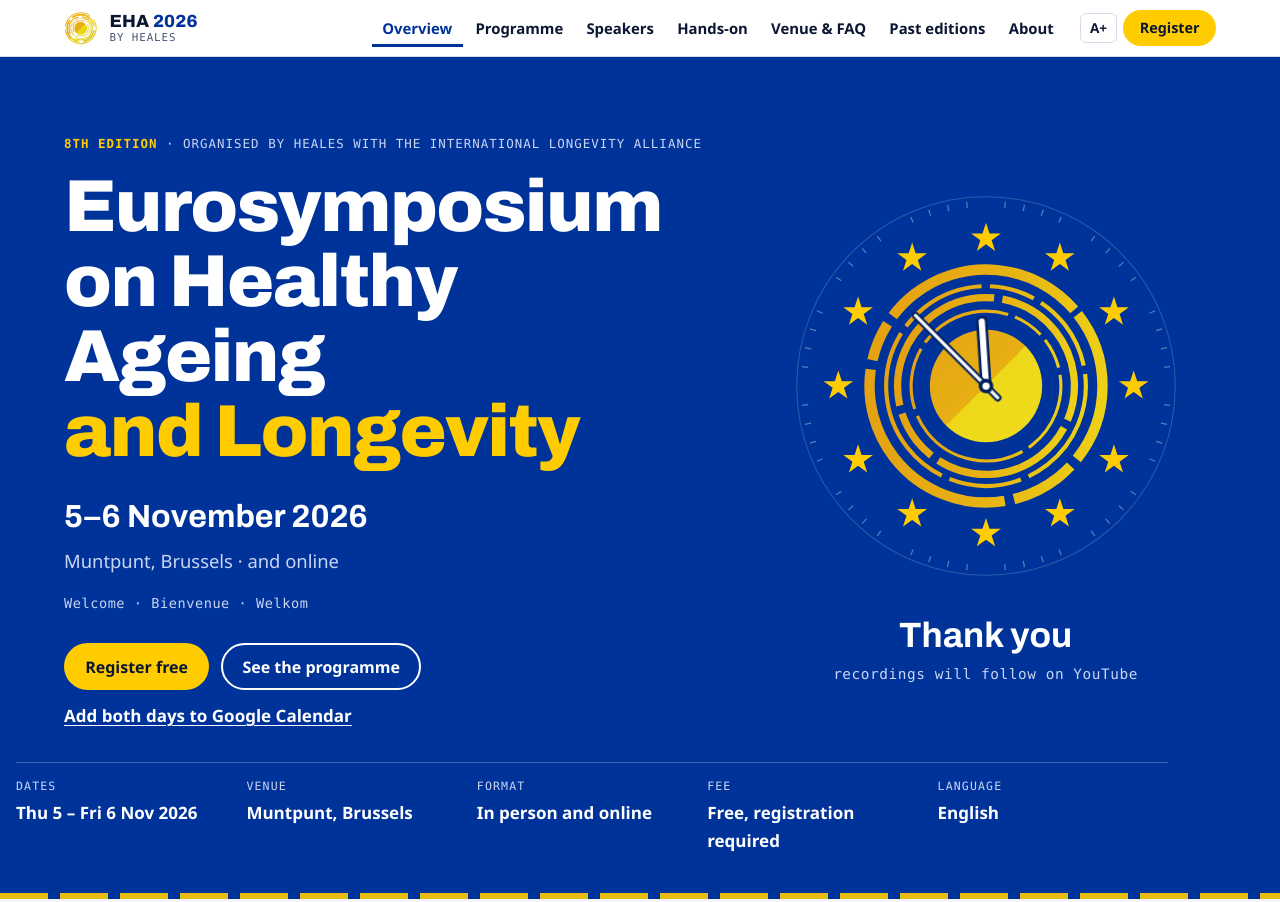
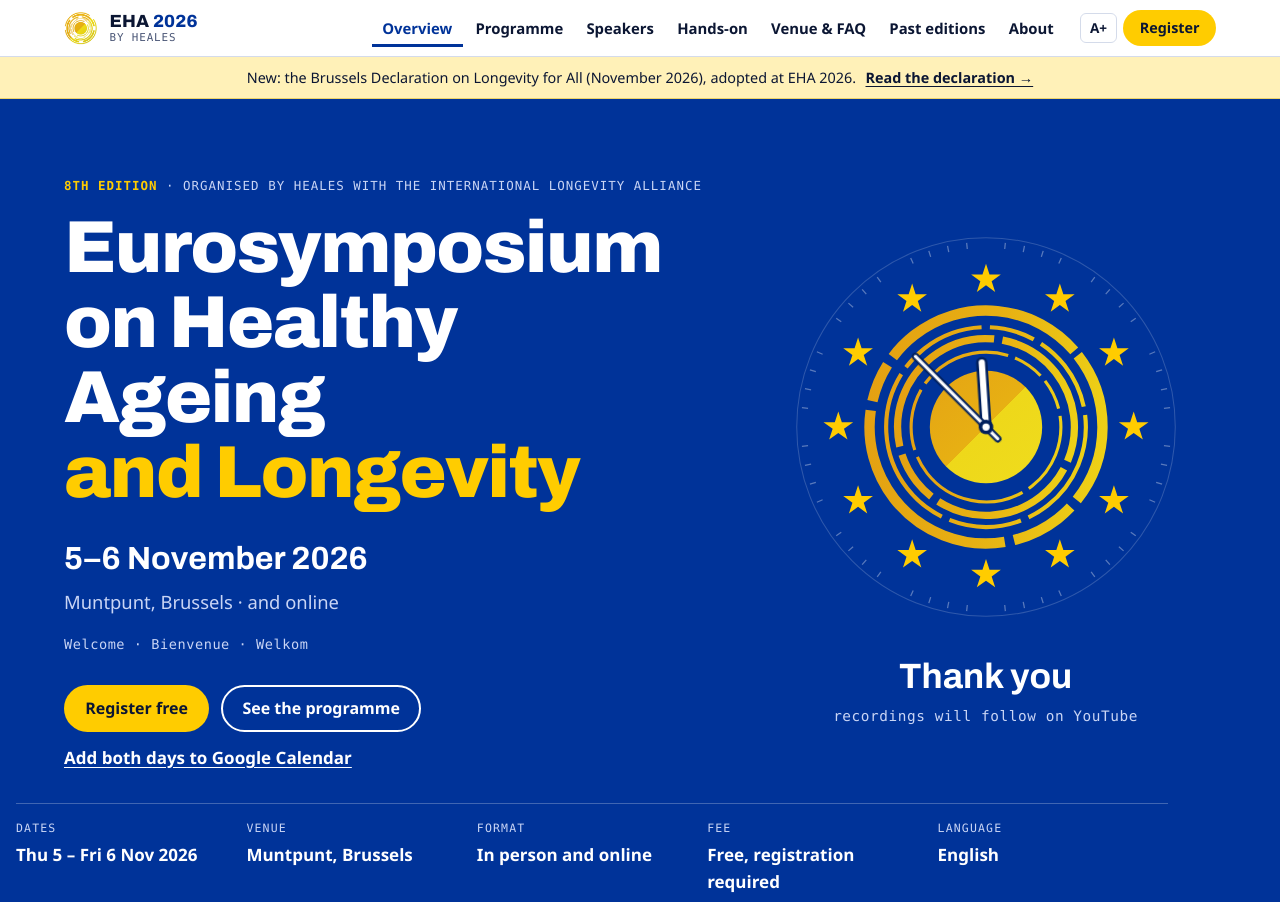
Before and after one commit to longevity-genie/eha, a plain HTML site: page site/index.html in a window 1280 px wide. Shown: the top 902 px of the page. Drawn offline with Linux system fonts and the light colour scheme; a web font is replaced by a local one.

Commit message:
Link the 2026 declaration from a bar under the header on every tab
Co-Authored-By: Claude Opus 5.5 <noreply@anthropic.com>
Claude-Session: https://claude.ai/code/session_01Wmnhm2H7M3JuBDJndd3osM

```diff
--- a/site/eha-data.js
+++ b/site/eha-data.js
@@ -9,6 +9,7 @@ window.EHA = {
   timeZone: 'Europe/Brussels',
   utcOffset: '+01:00',
   updated: '2026-11-13',
+  announcement: { text: 'New: the Brussels Declaration on Longevity for All (November 2026), adopted at EHA 2026.', linkLabel: 'Read the declaration', url: 'brussels-declaration-2026.html' },
   registerUrl: 'https://docs.google.com/forms/d/e/1FAIpQLScNjZdBEXSiQ-3rj75DXlgGcfhpw-0M1Z4-ddtHG9mYr6pqOw/viewform',
   registerText: 'Attendance is free, in Brussels or online. The short form asks whether you will come in person or follow online, so that we can plan the room and send you the practical details.',
 
--- a/site/index.html
+++ b/site/index.html
@@ -196,6 +196,8 @@ img { max-width: 100%; display: block; }
   font-size: .9rem; text-align: center; padding-block: .55rem;
   padding-left: max(16px, env(safe-area-inset-left, 0px)); padding-right: max(16px, env(safe-area-inset-right, 0px));
 }
+
+.announce-bar a { color: var(--ink); font-weight: 700; margin-left: .35rem; }
 
 /* ---------- tab band (shown on every tab except Overview) ---------- */
 .band { background: var(--hero-bg); color: var(--hero-fg); }
@@ -499,6 +501,7 @@ dialog#person::backdrop { background: rgb(4 10 30 / .6); }
 </header>
 
 <div class="draft-bar" id="draft-bar" role="note" hidden></div>
+<div class="draft-bar announce-bar" id="announce-bar" role="note" hidden></div>
 
 <main id="top">
 <div class="band" id="band" hidden>
@@ -807,6 +810,7 @@ dialog#person::backdrop { background: rgb(4 10 30 / .6); }
     + '&location=' + encodeURIComponent(D.venue.oneLine);
 
   if (D.draftNotice) { $('#draft-bar').textContent = D.draftNotice; $('#draft-bar').hidden = false; }
+  if (D.announcement) { const a = D.announcement; $('#announce-bar').append(a.text, ' ', el('a', { href: a.url }, a.linkLabel + ' →')); $('#announce-bar').hidden = false; }
 
   /* ---------- registration ---------- */
   document.querySelectorAll('[data-register-out]').forEach(a => a.href = D.registerUrl);
```
Also changed, not shown: src/eha.html (+4 -0 lines).
